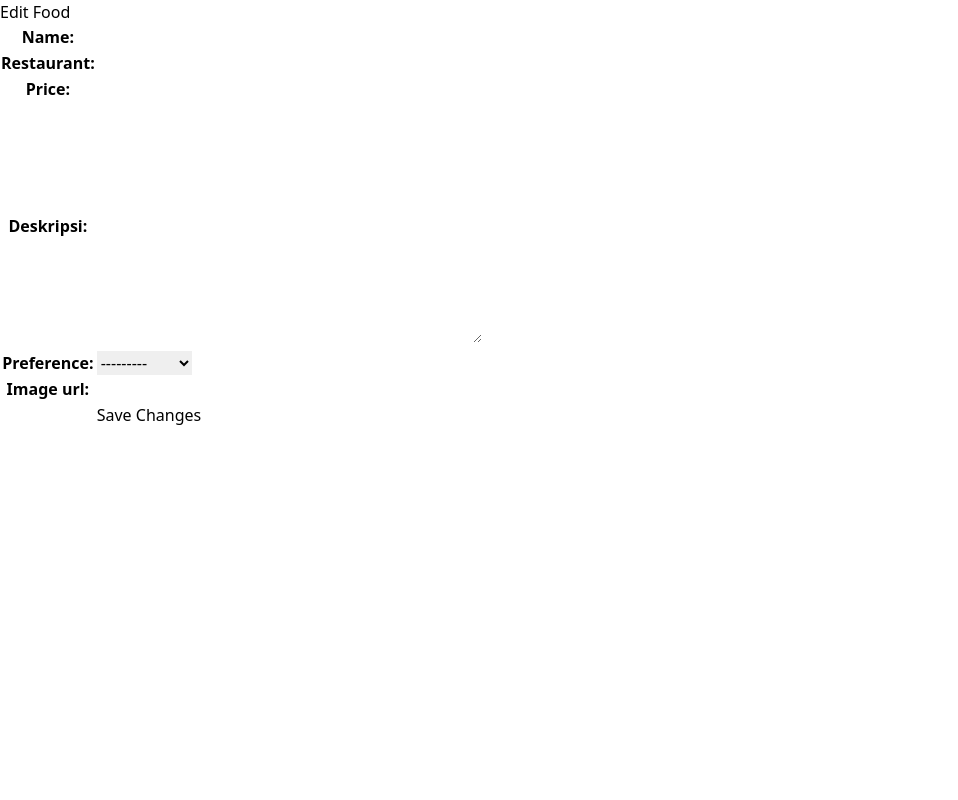
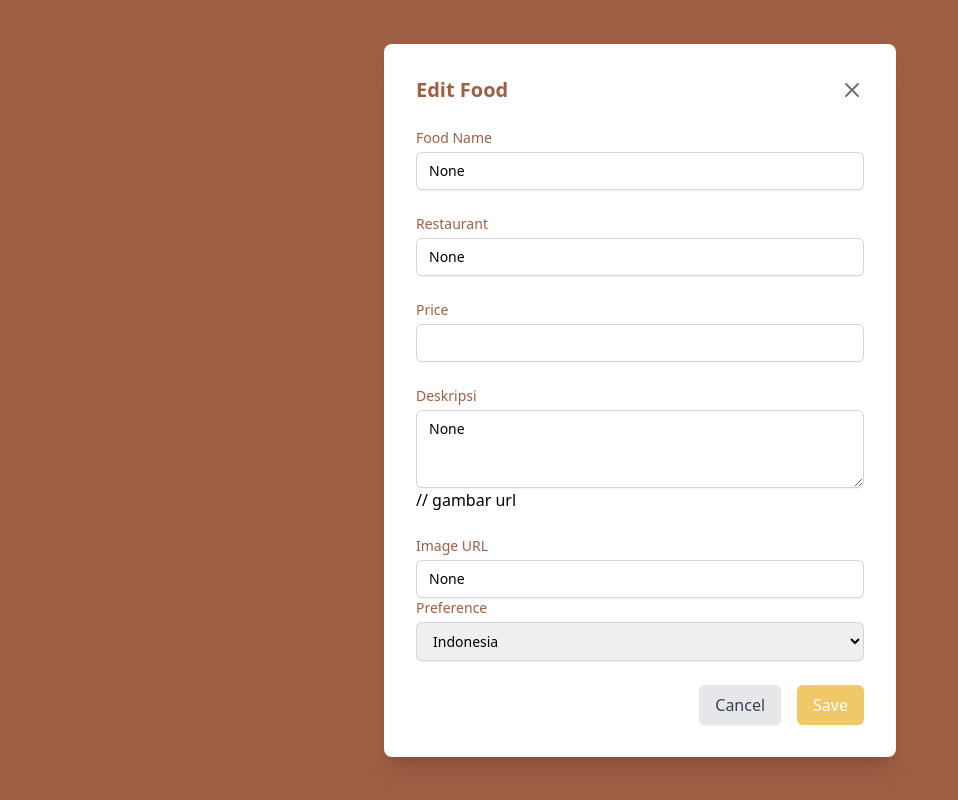
Before and after one commit to grup-1-pbp/cuppity, a Django app: template addProduct/templates/edit_food.html in a window 1280 px wide. Shown: the whole page, without its empty margins (0-958 px from the left). Run offline with Django 5.2, Linux system fonts and the light colour scheme; the template is opened without the code that fills it: values that come from a table or form of the project are taken from there, others are empty; some libraries are stand-ins or nearby versions.

Commit message:
changes on edit sama detail

```diff
--- a/addProduct/templates/edit_food.html
+++ b/addProduct/templates/edit_food.html
@@ -3,20 +3,65 @@
 {% load static %}
 
 {% block content %}
+<div class="flex items-center justify-center min-h-screen bg-[#9F5F44]"> <!-- Sepia background -->
+    <div class="bg-white shadow-xl rounded-lg p-8 max-w-lg w-full">
+        <!-- Modal Header -->
+        <div class="flex justify-between items-center mb-6">
+            <h2 class="text-xl font-bold text-[#9F5F44]">Edit Food</h2> <!-- Sepia text color -->
+            <button class="text-gray-500 hover:text-gray-700">
+                <svg xmlns="http://www.w3.org/2000/svg" class="h-6 w-6" fill="none" viewBox="0 0 24 24" stroke="currentColor">
+                    <path stroke-linecap="round" stroke-linejoin="round" stroke-width="2" d="M6 18L18 6M6 6l12 12" />
+                </svg>
+            </button>
+        </div>
 
-<h1>Edit Food</h1>
+        <!-- Form -->
+        <form method="POST" class="space-y-6">
+            {% csrf_token %}
 
-<form method="POST">
-    {% csrf_token %}
-    <table>
-        {{ form.as_table }}
-        <tr>
-            <td></td>
-            <td>
-                <input type="submit" value="Save Changes"/>
-            </td>
-        </tr>
-    </table>
-</form>
+            <!-- Name Input -->
+            <div>
+                <label for="name" class="block text-sm font-medium text-[#9F5F44]">Food Name</label> <!-- Sepia label -->
+                <input type="text" name="name" id="name" value="{{ form.name.value }}" class="mt-1 block w-full border border-gray-300 rounded-md shadow-sm py-2 px-3 focus:outline-none focus:ring-[#F0C868] focus:border-[#F0C868] sm:text-sm"> <!-- Sepia border focus -->
+            </div>
 
+            <!-- Restaurant Input -->
+            <div>
+                <label for="restaurant" class="block text-sm font-medium text-[#9F5F44]">Restaurant</label> <!-- Sepia label -->
+                <input type="text" name="restaurant" id="restaurant" value="{{ form.restaurant.value }}" class="mt-1 block w-full border border-gray-300 rounded-md shadow-sm py-2 px-3 focus:outline-none focus:ring-[#F0C868] focus:border-[#F0C868] sm:text-sm"> <!-- Sepia border focus -->
+            </div>
+
+            <!-- Price Input -->
+            <div>
+                <label for="price" class="block text-sm font-medium text-[#9F5F44]">Price</label> <!-- Sepia label -->
+                <input type="number" name="price" id="price" value="{{ form.price.value }}" class="mt-1 block w-full border border-gray-300 rounded-md shadow-sm py-2 px-3 focus:outline-none focus:ring-[#F0C868] focus:border-[#F0C868] sm:text-sm"> <!-- Sepia border focus -->
+            </div>
+
+            <!-- Deskripsi Input (Textarea) -->
+            <div>
+                <label for="deskripsi" class="block text-sm font-medium text-[#9F5F44]">Deskripsi</label> <!-- Sepia label -->
+                <textarea name="deskripsi" id="deskripsi" rows="3" class="mt-1 block w-full border border-gray-300 rounded-md shadow-sm py-2 px-3 focus:outline-none focus:ring-[#F0C868] focus:border-[#F0C868] sm:text-sm">{{ form.deskripsi.value }}</textarea> <!-- Sepia border focus -->
+            </div>
+            // gambar url
+            <div>
+                <label for="image_url" class="block text-sm font-medium text-[#9F5F44]">Image URL</label> <!-- Sepia label -->
+                <input type="url" name="image_url" id="image_url" value="{{ form.image_url.value }}" class="mt-1 block w-full border border-gray-300 rounded-md shadow-sm py-2 px-3 focus:outline-none focus:ring-[#F0C868] focus:border-[#F0C868] sm:text-sm"> <!-- Sepia border focus -->
+
+            <div>
+                <label for="preference" class="block text-sm font-medium text-[#9F5F44]">Preference</label> <!-- Sepia label -->
+                <select name="preference" id="preference" class="mt-1 block w-full border border-gray-300 rounded-md shadow-sm py-2 px-3 focus:outline-none focus:ring-[#F0C868] focus:border-[#F0C868] sm:text-sm"> <!-- Sepia border focus -->
+                    <option value="Indo">Indonesia</option>
+                    <option value="Chin">Chinese</option>
+                    <option value="West">Western</option>
+                </select>
+            </div>
+
+            <!-- Modal Footer Buttons -->
+            <div class="flex justify-end space-x-4 mt-6">
+                <button type="button" class="bg-gray-200 text-gray-700 px-4 py-2 rounded-md shadow-sm">Cancel</button>
+                <button type="submit" class="bg-[#F0C868] text-white px-4 py-2 rounded-md shadow-sm hover:bg-[#d4a956]">Save</button> <!-- Gold button -->
+            </div>
+        </form>
+    </div>
+</div>
 {% endblock %}
```
